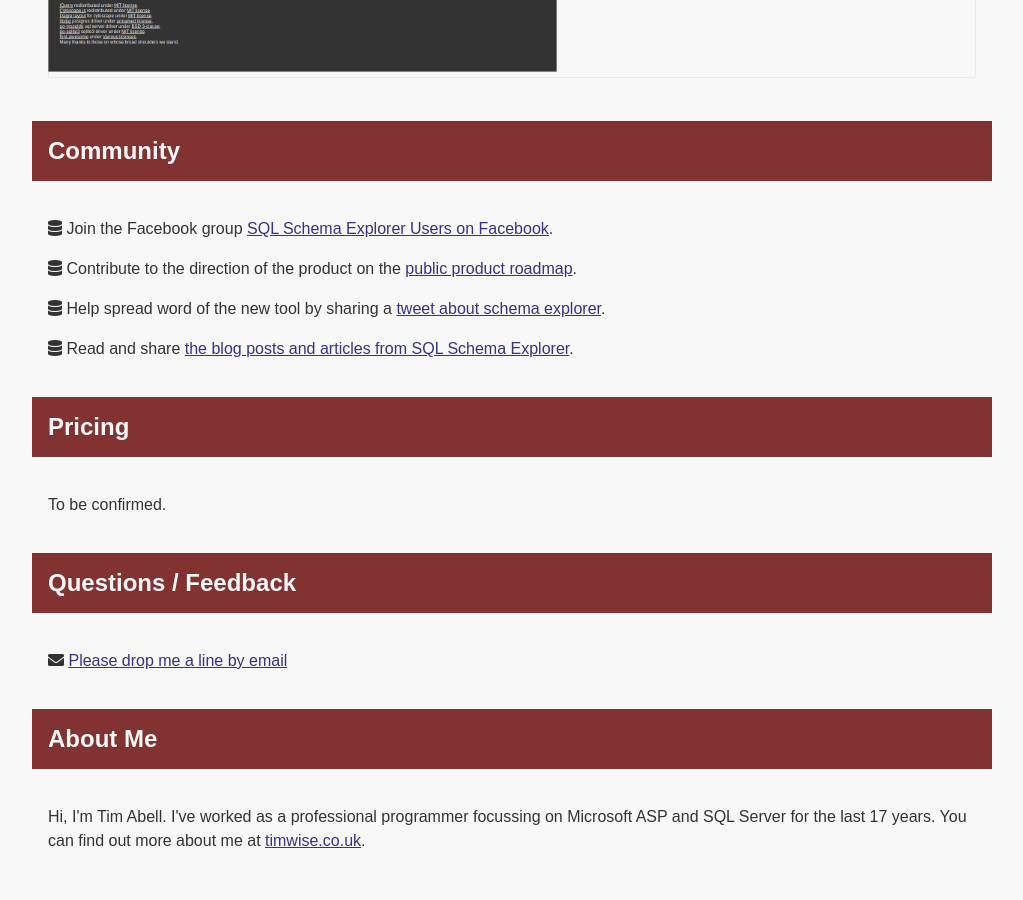
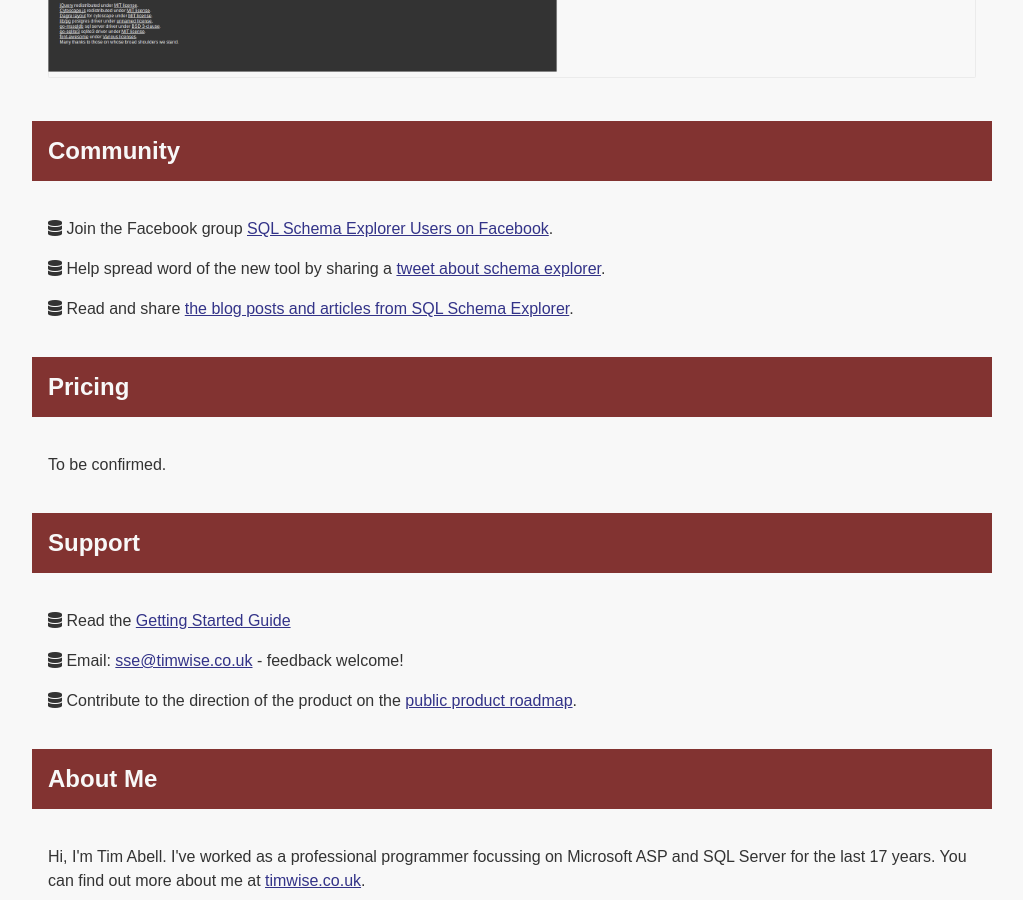
Before and after one commit to timabell/schema-explorer, a Jekyll site: the page index.html, which Jekyll copies as it is, in a window 1280 px wide and 900 px high, scrolled down 4199 px. Shown: the whole window, without its empty margins (128-1151 px from the left). Built offline with Jekyll 4.4.1, drawn with Linux system fonts in a browser that asks for light colours; nearby versions of some CDN libraries.

Commit message:
Link to new guide from home & download

```diff
--- a/index.html
+++ b/index.html
@@ -82,10 +82,6 @@
 	<p>
 	  <i class="fas fa-database"></i>
 	  Join the Facebook group <a target="_blank" href="https://www.facebook.com/schemaexplorer/">SQL Schema Explorer Users on Facebook</a>.</p>
-	<p>
-	  <i class="fas fa-database"></i>
-	  Contribute to the direction of the product on the <a target="_blank" href="https://trello.com/b/V2G6j8Aa/schema-explorer-roadmap">public product roadmap</a>.</p>
-	<p>
 	  <i class="fas fa-database"></i>
 	  Help spread word of the new tool by sharing a <a target="_blank" href="https://twitter.com/intent/tweet?text=If%20you%20haven%27t%20heard%20of%20Sql%20Schema%20Explorer%20yet%20you%20should%20try%20it%20out%20%3A-%29%20Check%20it%20out%20at%3A%20http%3A//schemaexplorer.io/%20-%20made%20with%20love%20by%20@tim_abell">tweet about schema explorer</a>.</p>
 	<p>
@@ -122,12 +118,20 @@
 	</ul>
 	-->
 
-	<h2>Questions / Feedback</h2>
+	<h2>Support</h2>
 	<p>
-	    <i class="fas fa-envelope"></i>
-	  <a href="mailto:sse@timwise.co.uk">
-	    Please drop me a line by email</a>
+	  <i class="fas fa-database"></i>
+	  Read the <a href="help/getting-started.html"/>Getting Started Guide</a>
 	</p>
+	<p>
+	  <i class="fas fa-database"></i>
+	  Email:
+	  <a href="mailto:sse@timwise.co.uk">sse@timwise.co.uk</a> - feedback welcome!
+	</p>
+	<p>
+	  <i class="fas fa-database"></i>
+	  Contribute to the direction of the product on the <a target="_blank" href="https://trello.com/b/V2G6j8Aa/schema-explorer-roadmap">public product roadmap</a>.</p>
+	<p>
 
 	<h2>About Me</h2>
 	<p>Hi, I'm Tim Abell. I've worked as a professional programmer focussing on Microsoft ASP and SQL Server for the last 17 years.
```
Also changed, not shown: download/index.html (+7 -1 lines).
